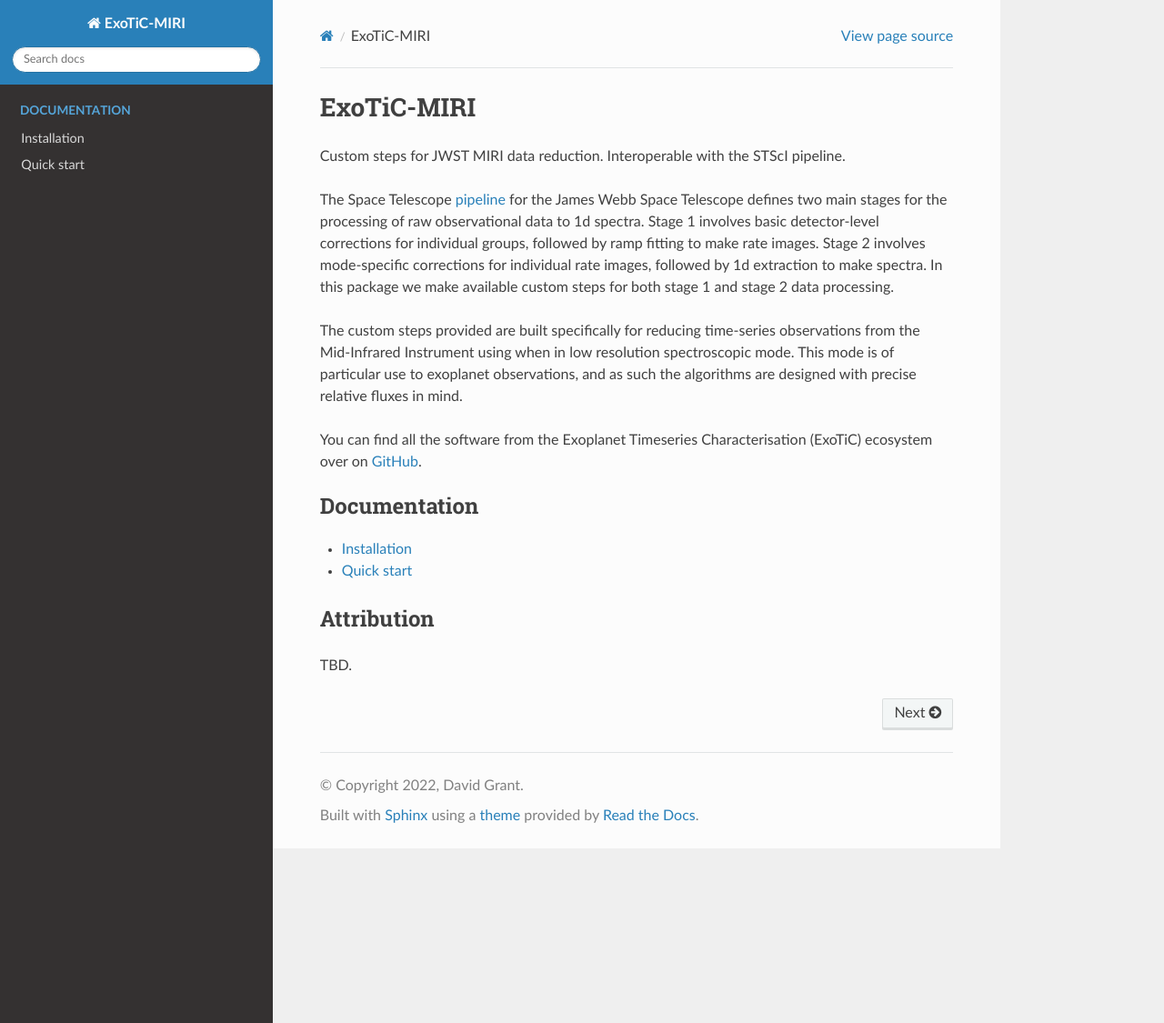
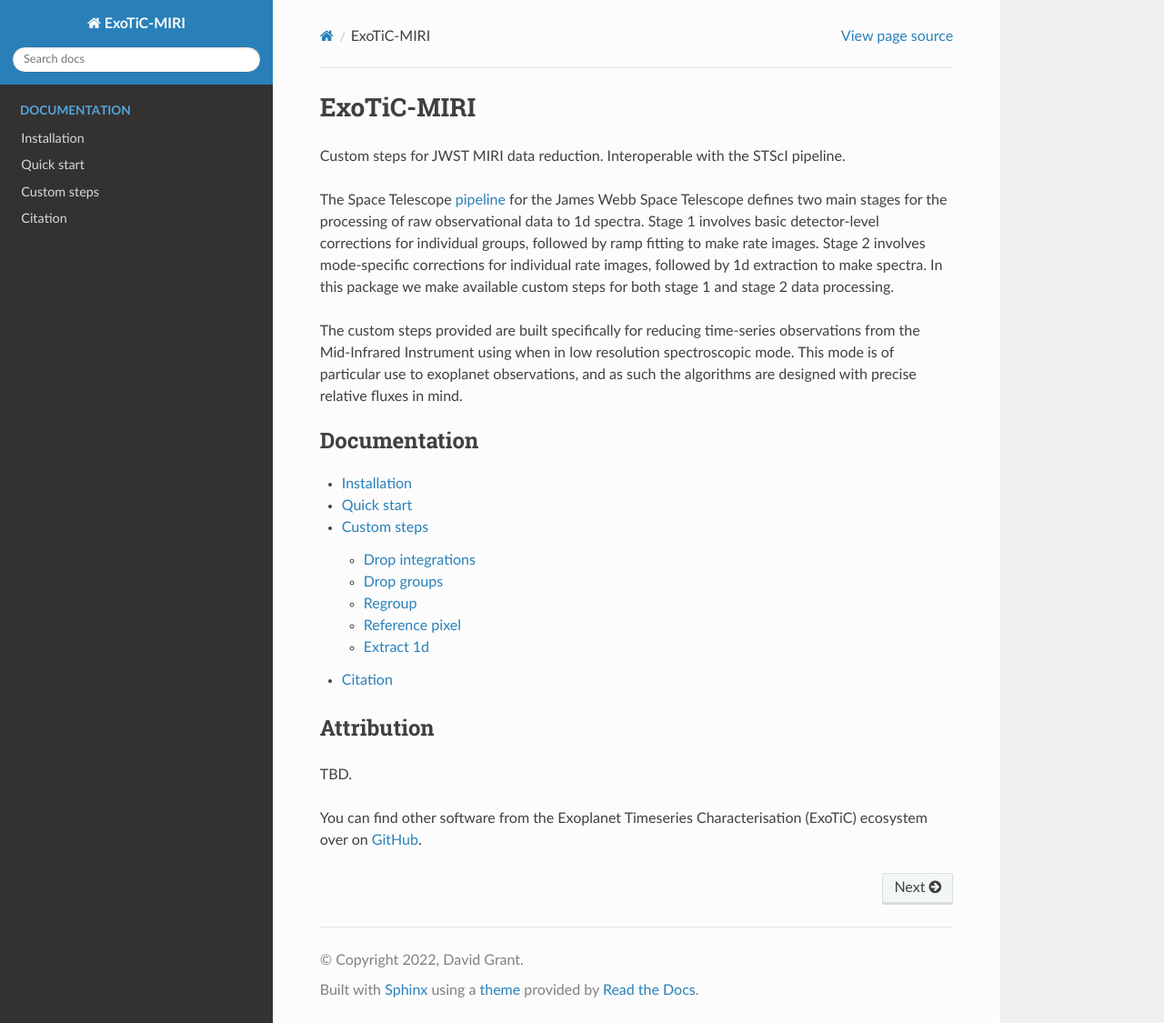
Before and after one commit to Exo-TiC/ExoTiC-MIRI, a Sphinx documentation site: the page built from docs/source/index.rst, in a window 1280 px wide and 1125 px high. Shown: the whole window at 91% size. Built offline with Sphinx 7.4.7 and the Read the Docs theme 2.0.0, drawn with Linux system fonts in a browser that asks for light colours.

Commit message:
More boilerplate doc updates,

```diff
--- a/docs/source/index.rst
+++ b/docs/source/index.rst
@@ -17,17 +17,19 @@ observations from the Mid-Infrared Instrument using when in low resolution
 spectroscopic mode. This mode is of particular use to exoplanet observations,
 and as such the algorithms are designed with precise relative fluxes in mind.
 
-You can find all the software from the Exoplanet Timeseries Characterisation
-(ExoTiC) ecosystem over on `GitHub <https://github.com/Exo-TiC>`_.
-
 .. toctree::
    :maxdepth: 2
    :caption: Documentation
 
    Installation <views/installation>
    Quick start <views/quick_start>
+   Custom steps <views/custom_steps>
+   Citation <views/citation>
 
 Attribution
 -----------
 
 TBD.
+
+You can find other software from the Exoplanet Timeseries Characterisation
+(ExoTiC) ecosystem over on `GitHub <https://github.com/Exo-TiC>`_.
--- /dev/null
+++ b/docs/source/views/citation.rst
@@ -0,0 +1,4 @@
+Citation
+========
+
+TBC.
--- /dev/null
+++ b/docs/source/views/custom_steps.rst
@@ -0,0 +1,19 @@
+Custom steps
+============
+
+Once..
+
+Drop integrations
+-----------------
+
+Drop groups
+-----------
+
+Regroup
+-------
+
+Reference pixel
+---------------
+
+Extract 1d
+----------
```
